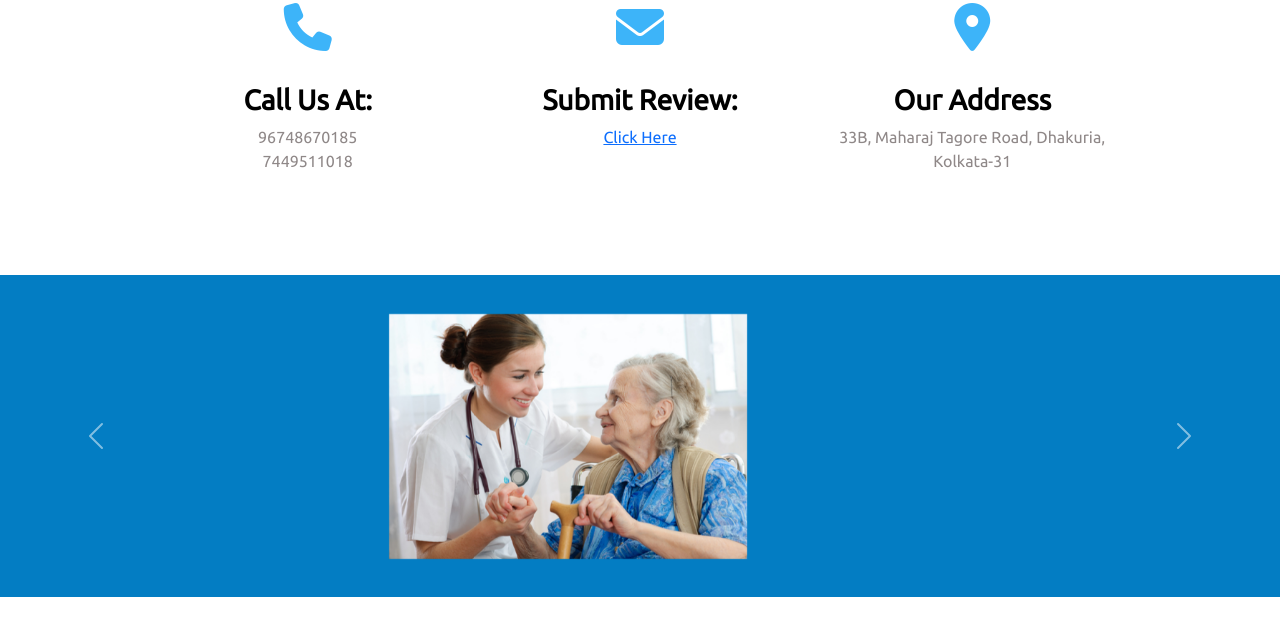
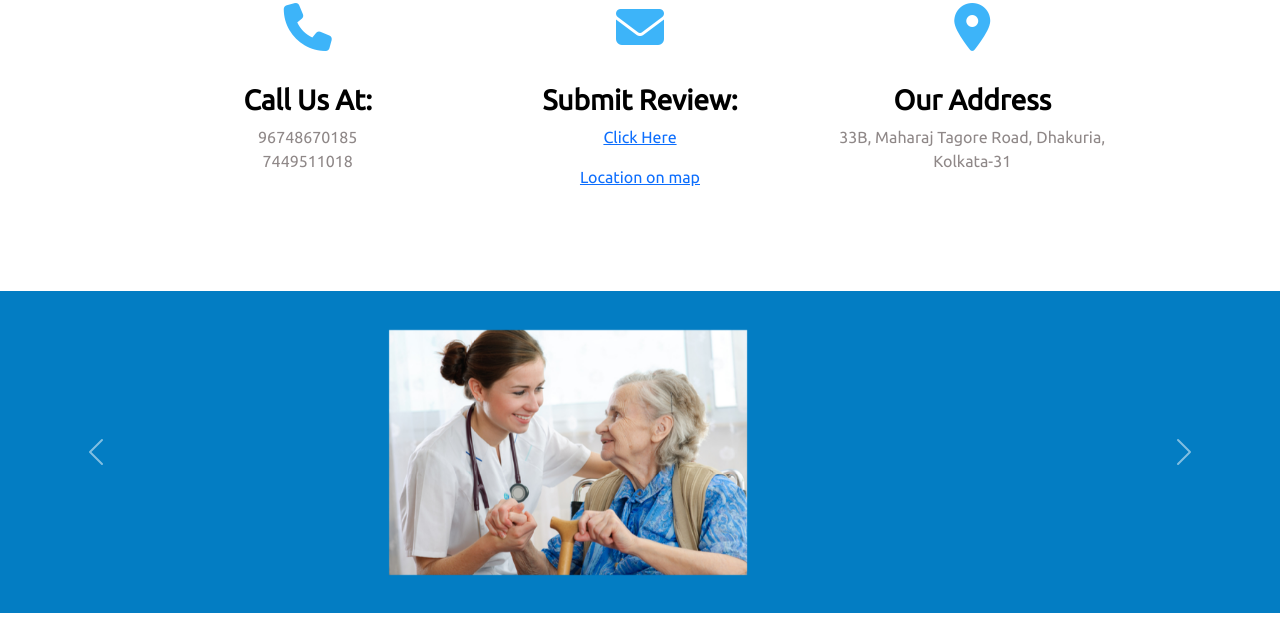
Before and after one commit to SoumiliD/c1_website, a plain HTML site: page index.html in a window 1280 px wide. Shown: the part 2453-3079 px from the top of the page. Drawn offline with nearby package versions, Linux system fonts and the light colour scheme; a web font is replaced by a local one.

Commit message:
commit 4
better

```diff
--- a/index.html
+++ b/index.html
@@ -218,6 +218,7 @@
         <i class="fa-solid fa-envelope feature-icon"></i>
         <h3 class="feature-font">Submit Review: </h3>
         <p class="feature-font"><a href="https://www.google.com/search?hl=en&authuser=0&q=Radha+Krishna+Nurse+and+Aya+Centre&ludocid=11688678254987393584&gsas=1&lsig=AB86z5V6DymL__oP1g58q_AXPWp2&kgs=4ba6a25264a52cc0&shndl=-1&shem=lsp&source=sh/x/kp/local/m1/2#lrd=0x3a02713963f21c5d:0xa23686f1925b3a30,3,,,," target="_blank">Click Here</a></p>
+        <p class="feature-font"><a href="https://www.google.com/maps/place/Radha+Krishna+Nurse+and+Aya+Centre/@22.507415,88.370023,15z/data=!4m6!3m5!1s0x3a02713963f21c5d:0xa23686f1925b3a30!8m2!3d22.507415!4d88.370023!16s%2Fg%2F11v5jrxzm5?hl=en&entry=ttu" target="_blank">Location on map</a></p>
       </div>
 
       <div class="col-lg-4">
```
